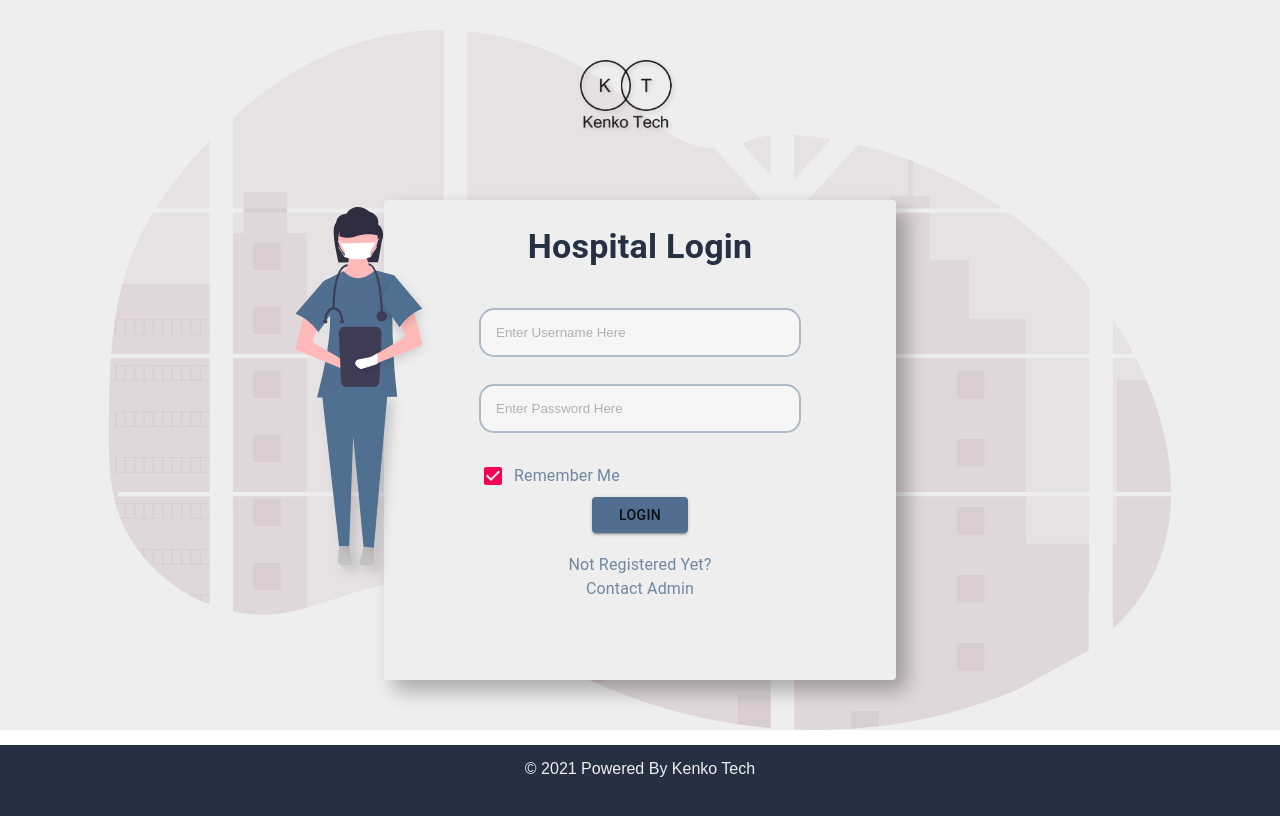
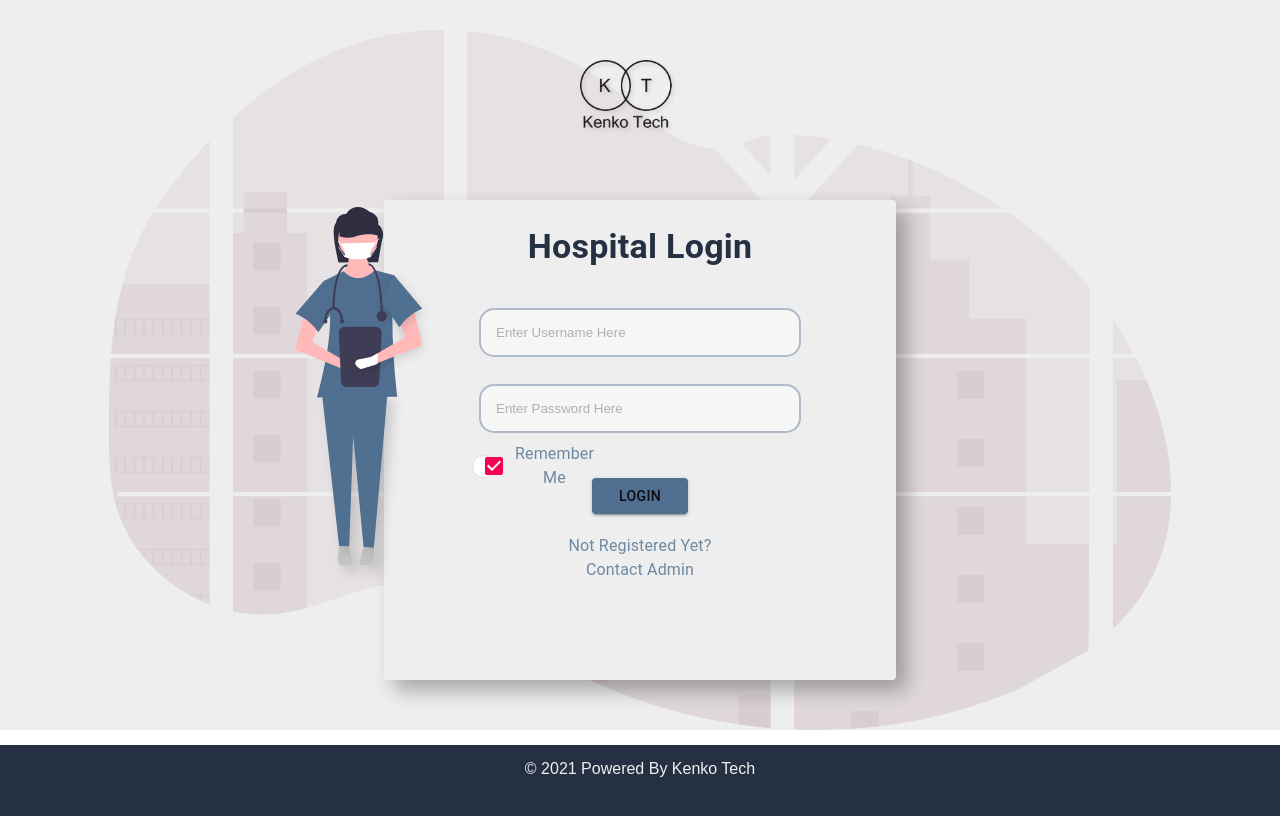
Before and after one commit to 1adityas/HMS, a React (Create React App) app: page / in a window 1280 px wide. Shown: the top 816 px of the page. Built offline with nearby package versions, Linux system fonts and the light colour scheme.

Commit message:
input use state and remember button round

```diff
--- a/src/components/CardItem.js
+++ b/src/components/CardItem.js
@@ -1,4 +1,4 @@
-import React from 'react';
+import React ,{useState}from 'react';
 import { makeStyles } from '@material-ui/core/styles';
 import Card from '@material-ui/core/Card';
 import CardActions from '@material-ui/core/CardActions';
@@ -37,6 +37,8 @@ const useStyles = makeStyles({
 });
 
 export default function CardItem() {
+  const [username, setUsername] = useState('');
+const [password, setPassword] = useState('');
   const classes = useStyles();
   const bull = <span className={classes.bullet}>•</span>;
 
@@ -55,11 +57,11 @@ export default function CardItem() {
 
 
         <div className='fieldAlign'>
-        <input type="text" style={{'width':"60%", "borderColor":"#6F88A2"}} placeholder='Enter Username Here'></input>
-        <input type="text" style={{'width':"60%", "borderColor":"#6F88A2"}} placeholder='Enter Password Here'></input>
+        <input onChange={event => setUsername(event.target.value)} type="text" style={{'width':"60%", "borderColor":"#6F88A2"}} placeholder='Enter Username Here'></input>
+        <input onChange={event => setPassword(event.target.value)} type="text" style={{'width':"60%", "borderColor":"#6F88A2"}} placeholder='Enter Password Here'></input>
 
         <FormGroup>
-          <FormControlLabel style={{"color":'#6F88A2',"margin-left":'15%' ,'padding-top':'0px',}} control={<Checkbox defaultChecked />} label="Remember Me" />
+          <FormControlLabel className="checkbox-round" style={{"color":'#6F88A2',"margin-left":'15%' ,'padding-top':'0px',}} control={<Checkbox defaultChecked />} label="Remember Me" />
         </FormGroup>
 
         <Button variant="contained" style={{'backgroundColor':'#506F90', width:"20%"}}>Login</Button>
--- a/src/components/Login.css
+++ b/src/components/Login.css
@@ -1,4 +1,4 @@
-.lgin{
+.lgin {
     background-color: #EEEEEE;
 }
 
@@ -30,8 +30,8 @@
     top: 7%;
     left: 45%;
 }
-.nurseImg
-{
+
+.nurseImg {
     position: absolute;
     flex: 100%;
 }
@@ -44,7 +44,7 @@
 }
 
 
-.nurseGrid{
+.nurseGrid {
     position: absolute;
     top: 20%;
     display: grid;
@@ -53,6 +53,7 @@
     width: 100%;
 
 }
+
 .nurseImgItem {
     /* display: grid; */
     /* grid-area: item1; */
@@ -62,6 +63,7 @@ grid-area: 1 / 3 / 3 / span 2;
     padding-top: 20%;
     padding-left: 15%;
 }
+
 .flex-item3 {
     /* for card */
 
@@ -74,6 +76,19 @@ padding-left: 15%;
 }
 
 
-@media screen {
+.checkbox-round {
+    width: 1.3em;
+    height: 1.3em;
+    background-color: white;
+    border-radius: 50%;
+    vertical-align: middle;
+    border: 1px solid #ddd;
+    appearance: none;
+    -webkit-appearance: none;
+    outline: none;
+    cursor: pointer;
+}
 
+.checkbox-round:checked {
+    background-color: gray;
 }
```
Lines whose indentation alone changed are shown as unchanged.
